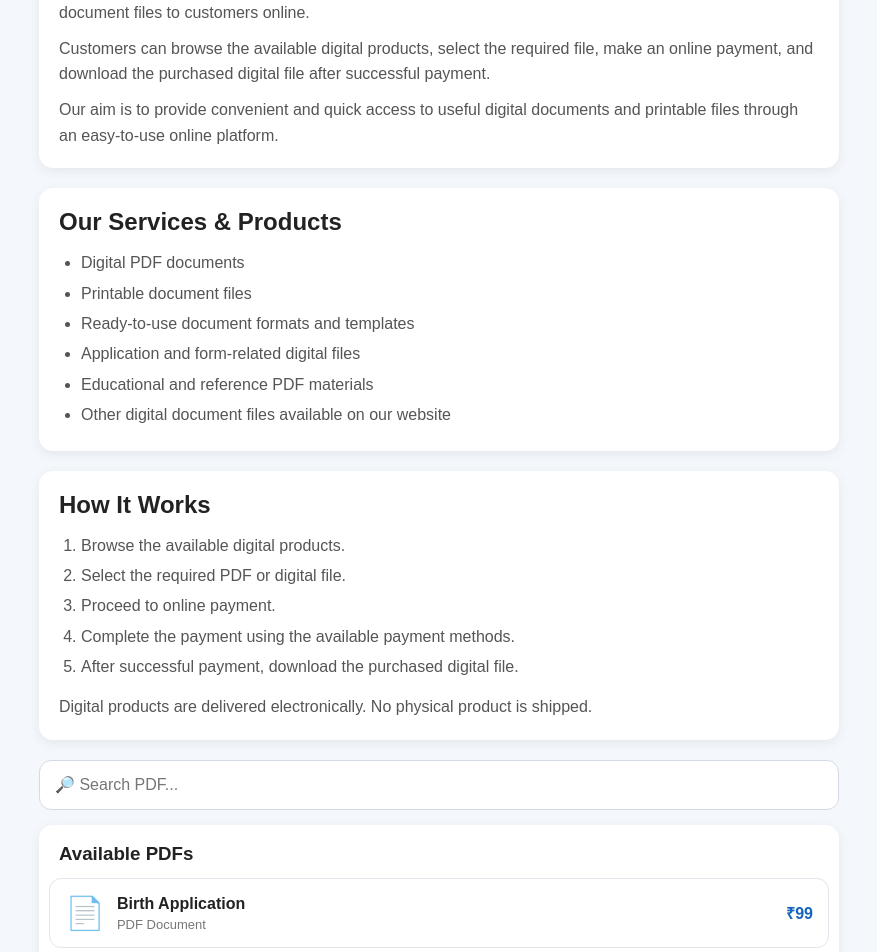
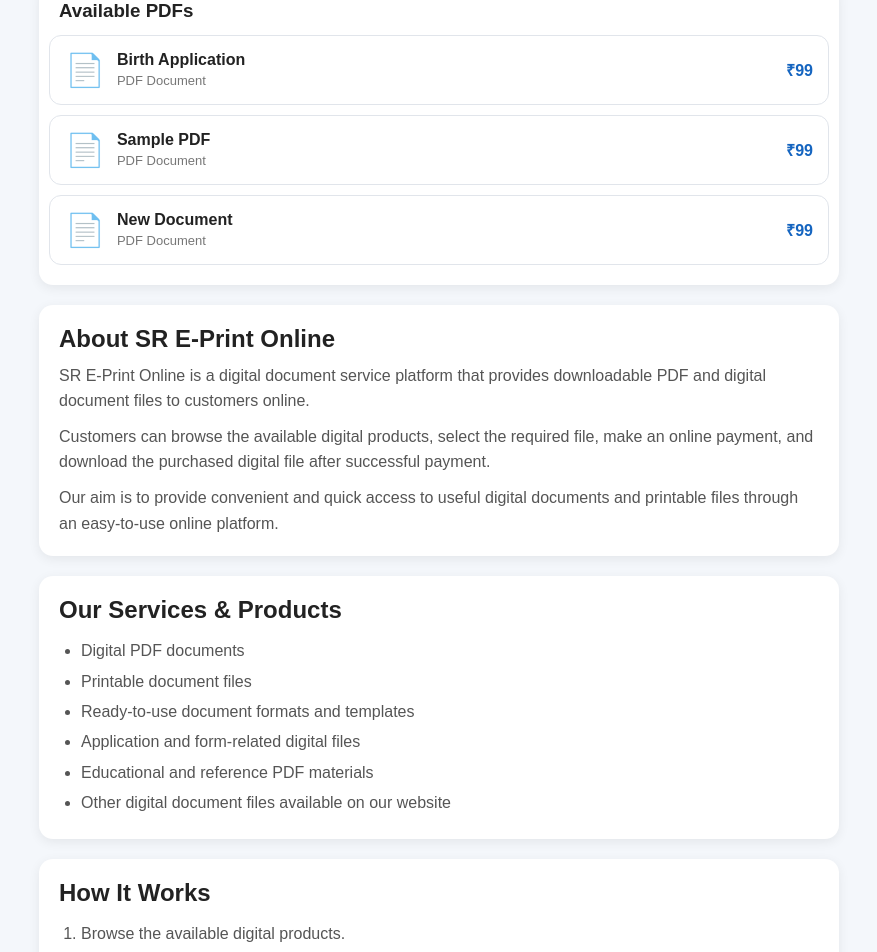
Before and after one commit to SrePrintOnlinework/Sr_ePrint-Online, a Next.js app: page / in a window 1280 px wide. Shown: the part 400-1352 px from the top of the page, without its empty margins (201-1078 px from the left). Built offline with nearby package versions, Linux system fonts and the light colour scheme.

Commit message:
Refactor payment flow and enhance PDF selection UI
Removed commented-out sections related to Razorpay order creation, payment verification, and PDF handling. Added a search input and updated the layout for better user interaction.

```diff
--- a/app/page.js
+++ b/app/page.js
@@ -53,20 +53,14 @@ export default function Home() {
         return;
       }
 
-      // --------------------------------
-      // Create Razorpay order
-      // --------------------------------
-
       const orderRes = await fetch(
         '/create-order',
         {
           method: 'POST',
-
           headers: {
             'Content-Type':
               'application/json',
           },
-
           body: JSON.stringify({
             pdfId: selectedPdf.id,
           }),
@@ -120,10 +114,6 @@ export default function Home() {
         handler:
           async function (response) {
             try {
-              // --------------------------
-              // Verify payment
-              // --------------------------
-
               const verifyRes =
                 await fetch(
                   '/verify-payment',
@@ -163,9 +153,7 @@ export default function Home() {
                 );
               }
 
-              // --------------------------
               // Get PDF
-              // --------------------------
 
               const blob =
                 await verifyRes.blob();
@@ -179,9 +167,7 @@ export default function Home() {
                 );
               }
 
-              // --------------------------
               // Download PDF
-              // --------------------------
 
               const url =
                 window.URL.createObjectURL(
@@ -231,10 +217,6 @@ export default function Home() {
           color: '#1565c0',
         },
       };
-
-      // --------------------------------
-      // Open Razorpay
-      // --------------------------------
 
       const razorpay =
         new window.Razorpay(
@@ -347,7 +329,7 @@ export default function Home() {
         }}
       >
 
-        {/* INTRO CARD */}
+        {/* INTRO */}
 
         <div
           style={{
@@ -382,6 +364,229 @@ export default function Home() {
             instantly.
           </p>
         </div>
+
+        {/* SEARCH */}
+
+        <input
+          type="text"
+          placeholder="🔎 Search PDF..."
+          value={search}
+          onChange={(e) =>
+            setSearch(e.target.value)
+          }
+          style={{
+            width: '100%',
+            boxSizing: 'border-box',
+            padding: '15px',
+            fontSize: '16px',
+            border:
+              '1px solid #d5dbe3',
+            borderRadius: '12px',
+            outline: 'none',
+            marginBottom: '15px',
+            background: 'white',
+          }}
+        />
+
+        {/* PDF LIST */}
+
+        <div
+          style={{
+            background: 'white',
+            borderRadius: '14px',
+            padding: '10px',
+            boxShadow:
+              '0 3px 12px rgba(0,0,0,0.07)',
+            marginBottom: '20px',
+          }}
+        >
+
+          <h3
+            style={{
+              padding: '8px 10px',
+              margin: '0 0 5px',
+              color: '#222',
+            }}
+          >
+            Available PDFs
+          </h3>
+
+          {filteredPdfs.length === 0 ? (
+            <p
+              style={{
+                padding: '20px 10px',
+                textAlign: 'center',
+                color: '#777',
+              }}
+            >
+              No PDF found.
+            </p>
+          ) : (
+            filteredPdfs.map(
+              (pdf) => (
+                <div
+                  key={pdf.id}
+                  onClick={() =>
+                    setSelectedPdf(pdf)
+                  }
+                  style={{
+                    border:
+                      selectedPdf?.id ===
+                      pdf.id
+                        ? '2px solid #1565c0'
+                        : '1px solid #e1e5eb',
+
+                    borderRadius: '12px',
+                    padding: '15px',
+                    marginBottom: '10px',
+                    cursor: 'pointer',
+
+                    background:
+                      selectedPdf?.id ===
+                      pdf.id
+                        ? '#eef6ff'
+                        : 'white',
+
+                    transition: '0.2s',
+                  }}
+                >
+
+                  <div
+                    style={{
+                      display: 'flex',
+                      alignItems: 'center',
+                      gap: '12px',
+                    }}
+                  >
+
+                    <div
+                      style={{
+                        fontSize: '32px',
+                      }}
+                    >
+                      📄
+                    </div>
+
+                    <div
+                      style={{
+                        flex: 1,
+                      }}
+                    >
+                      <div
+                        style={{
+                          fontWeight: 'bold',
+                          color: '#222',
+                          fontSize: '16px',
+                        }}
+                      >
+                        {pdf.name}
+                      </div>
+
+                      <div
+                        style={{
+                          color: '#777',
+                          fontSize: '13px',
+                          marginTop: '4px',
+                        }}
+                      >
+                        PDF Document
+                      </div>
+                    </div>
+
+                    <div
+                      style={{
+                        fontWeight: 'bold',
+                        color: '#1565c0',
+                      }}
+                    >
+                      ₹99
+                    </div>
+
+                  </div>
+
+                </div>
+              )
+            )
+          )}
+
+        </div>
+
+        {/* SELECTED PDF */}
+
+        {selectedPdf && (
+          <div
+            style={{
+              background: 'white',
+              borderRadius: '14px',
+              padding: '20px',
+              marginTop: '20px',
+              marginBottom: '20px',
+              textAlign: 'center',
+              boxShadow:
+                '0 3px 12px rgba(0,0,0,0.07)',
+            }}
+          >
+
+            <div
+              style={{
+                color: '#555',
+                marginBottom: '8px',
+              }}
+            >
+              Selected PDF
+            </div>
+
+            <h3
+              style={{
+                margin: '0 0 15px',
+                color: '#222',
+              }}
+            >
+              {selectedPdf.name}
+            </h3>
+
+            <div
+              style={{
+                fontSize: '24px',
+                fontWeight: 'bold',
+                color: '#1565c0',
+                marginBottom: '15px',
+              }}
+            >
+              ₹99
+            </div>
+
+            <button
+              onClick={handlePayment}
+              disabled={loading}
+              style={{
+                width: '100%',
+                padding: '15px',
+                border: 'none',
+                borderRadius: '10px',
+
+                background:
+                  loading
+                    ? '#999'
+                    : '#1565c0',
+
+                color: 'white',
+                fontSize: '17px',
+                fontWeight: 'bold',
+
+                cursor:
+                  loading
+                    ? 'not-allowed'
+                    : 'pointer',
+              }}
+            >
+              {loading
+                ? 'Please wait...'
+                : '💳 Pay ₹99 & Download PDF'}
+            </button>
+
+          </div>
+        )}
 
         {/* ABOUT US */}
 
@@ -560,8 +765,7 @@ export default function Home() {
 
           <p
             style={{
-              margin:
-                '12px 0 0',
+              margin: '12px 0 0',
               color: '#555',
               lineHeight: 1.6,
             }}
@@ -572,282 +776,6 @@ export default function Home() {
           </p>
         </div>
 
-        {/* SEARCH */}
-
-        <input
-          type="text"
-          placeholder="🔎 Search PDF..."
-          value={search}
-          onChange={(e) =>
-            setSearch(
-              e.target.value
-            )
-          }
-          style={{
-            width: '100%',
-            boxSizing:
-              'border-box',
-            padding: '15px',
-            fontSize: '16px',
-            border:
-              '1px solid #d5dbe3',
-            borderRadius: '12px',
-            outline: 'none',
-            marginBottom:
-              '15px',
-            background: 'white',
-          }}
-        />
-
-        {/* PDF LIST */}
-
-        <div
-          style={{
-            background: 'white',
-            borderRadius: '14px',
-            padding: '10px',
-            boxShadow:
-              '0 3px 12px rgba(0,0,0,0.07)',
-          }}
-        >
-
-          <h3
-            style={{
-              padding:
-                '8px 10px',
-              margin:
-                '0 0 5px',
-              color: '#222',
-            }}
-          >
-            Available PDFs
-          </h3>
-
-          {filteredPdfs.length === 0 ? (
-            <p
-              style={{
-                padding:
-                  '20px 10px',
-                textAlign:
-                  'center',
-                color: '#777',
-              }}
-            >
-              No PDF found.
-            </p>
-          ) : (
-            filteredPdfs.map(
-              (pdf) => (
-                <div
-                  key={pdf.id}
-                  onClick={() =>
-                    setSelectedPdf(
-                      pdf
-                    )
-                  }
-                  style={{
-                    border:
-                      selectedPdf?.id ===
-                      pdf.id
-                        ? '2px solid #1565c0'
-                        : '1px solid #e1e5eb',
-
-                    borderRadius:
-                      '12px',
-
-                    padding:
-                      '15px',
-
-                    marginBottom:
-                      '10px',
-
-                    cursor:
-                      'pointer',
-
-                    background:
-                      selectedPdf?.id ===
-                      pdf.id
-                        ? '#eef6ff'
-                        : 'white',
-
-                    transition:
-                      '0.2s',
-                  }}
-                >
-
-                  <div
-                    style={{
-                      display:
-                        'flex',
-
-                      alignItems:
-                        'center',
-
-                      gap: '12px',
-                    }}
-                  >
-
-                    <div
-                      style={{
-                        fontSize:
-                          '32px',
-                      }}
-                    >
-                      📄
-                    </div>
-
-                    <div
-                      style={{
-                        flex: 1,
-                      }}
-                    >
-                      <div
-                        style={{
-                          fontWeight:
-                            'bold',
-                          color:
-                            '#222',
-                          fontSize:
-                            '16px',
-                        }}
-                      >
-                        {pdf.name}
-                      </div>
-
-                      <div
-                        style={{
-                          color:
-                            '#777',
-                          fontSize:
-                            '13px',
-                          marginTop:
-                            '4px',
-                        }}
-                      >
-                        PDF Document
-                      </div>
-                    </div>
-
-                    <div
-                      style={{
-                        fontWeight:
-                          'bold',
-                        color:
-                          '#1565c0',
-                      }}
-                    >
-                      ₹99
-                    </div>
-
-                  </div>
-
-                </div>
-              )
-            )
-          )}
-
-        </div>
-
-        {/* SELECTED PDF */}
-
-        {selectedPdf && (
-          <div
-            style={{
-              background:
-                'white',
-
-              borderRadius:
-                '14px',
-
-              padding:
-                '20px',
-
-              marginTop:
-                '20px',
-
-              textAlign:
-                'center',
-
-              boxShadow:
-                '0 3px 12px rgba(0,0,0,0.07)',
-            }}
-          >
-
-            <div
-              style={{
-                color:
-                  '#555',
-                marginBottom:
-                  '8px',
-              }}
-            >
-              Selected PDF
-            </div>
-
-            <h3
-              style={{
-                margin:
-                  '0 0 15px',
-                color:
-                  '#222',
-              }}
-            >
-              {selectedPdf.name}
-            </h3>
-
-            <div
-              style={{
-                fontSize:
-                  '24px',
-                fontWeight:
-                  'bold',
-                color:
-                  '#1565c0',
-                marginBottom:
-                  '15px',
-              }}
-            >
-              ₹99
-            </div>
-
-            <button
-              onClick={
-                handlePayment
-              }
-              disabled={loading}
-              style={{
-                width:
-                  '100%',
-                padding:
-                  '15px',
-                border:
-                  'none',
-                borderRadius:
-                  '10px',
-                background:
-                  loading
-                    ? '#999'
-                    : '#1565c0',
-                color:
-                  'white',
-                fontSize:
-                  '17px',
-                fontWeight:
-                  'bold',
-                cursor:
-                  loading
-                    ? 'not-allowed'
-                    : 'pointer',
-              }}
-            >
-              {loading
-                ? 'Please wait...'
-                : '💳 Pay ₹99 & Download PDF'}
-            </button>
-
-          </div>
-        )}
-
         {/* PAYMENT & DELIVERY */}
 
         <div
@@ -855,7 +783,7 @@ export default function Home() {
             background: 'white',
             padding: '20px',
             borderRadius: '14px',
-            marginTop: '20px',
+            marginBottom: '20px',
             boxShadow:
               '0 3px 12px rgba(0,0,0,0.07)',
           }}
@@ -916,7 +844,7 @@ export default function Home() {
             background: 'white',
             padding: '20px',
             borderRadius: '14px',
-            marginTop: '20px',
+            marginBottom: '20px',
             boxShadow:
               '0 3px 12px rgba(0,0,0,0.07)',
           }}
@@ -997,14 +925,10 @@ export default function Home() {
 
         <div
           style={{
-            textAlign:
-              'center',
-            marginTop:
-              '30px',
-            color:
-              '#777',
-            fontSize:
-              '13px',
+            textAlign: 'center',
+            marginTop: '30px',
+            color: '#777',
+            fontSize: '13px',
           }}
         >
           <p>
```
